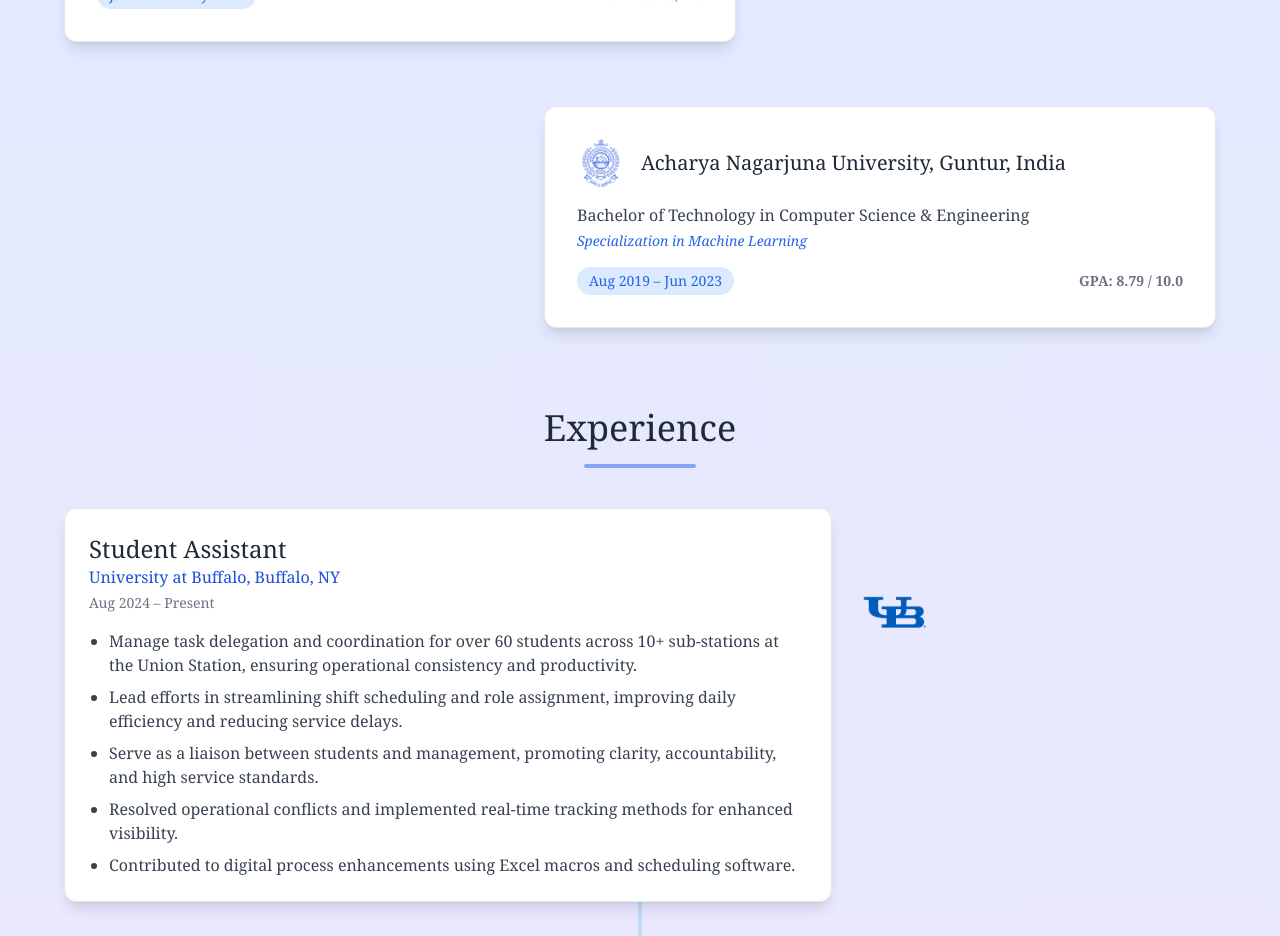
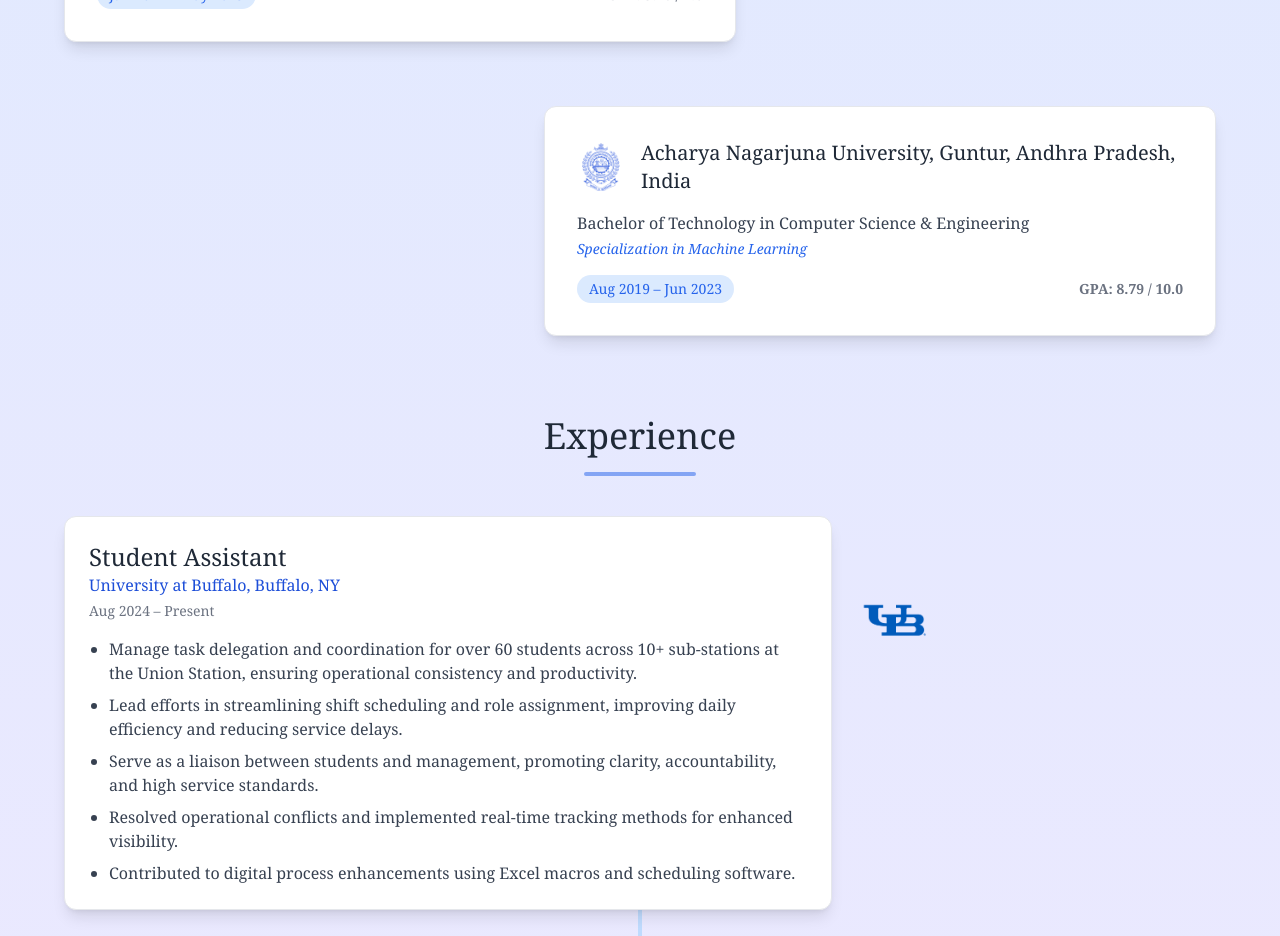
Before and after one commit to satvikjo/profile_ai, a React (Vite) app: page / in a window 1280 px wide. Shown: the part 1120-2056 px from the top of the page. Built offline with nearby package versions, Linux system fonts and the light colour scheme.

Commit message:
Update Education.tsx

```diff
--- a/src/components/sections/Education.tsx
+++ b/src/components/sections/Education.tsx
@@ -16,7 +16,7 @@ const Education: React.FC = () => {
       align: "left"
     },
     {
-      school: "Acharya Nagarjuna University, Guntur, India",
+      school: "Acharya Nagarjuna University, Guntur, Andhra Pradesh, India",
       logo: ANULogo,
       degree: "Bachelor of Technology in Computer Science & Engineering",
       specialization: "Specialization in Machine Learning",
```
